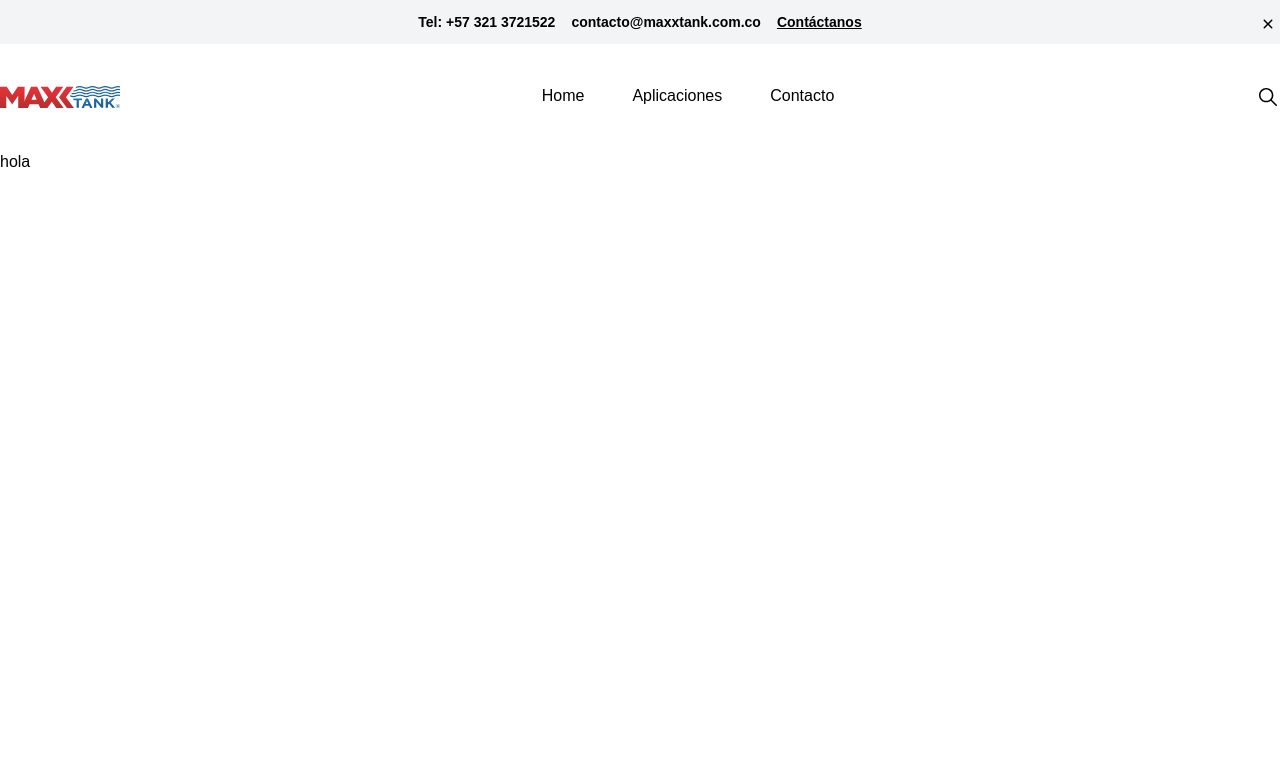
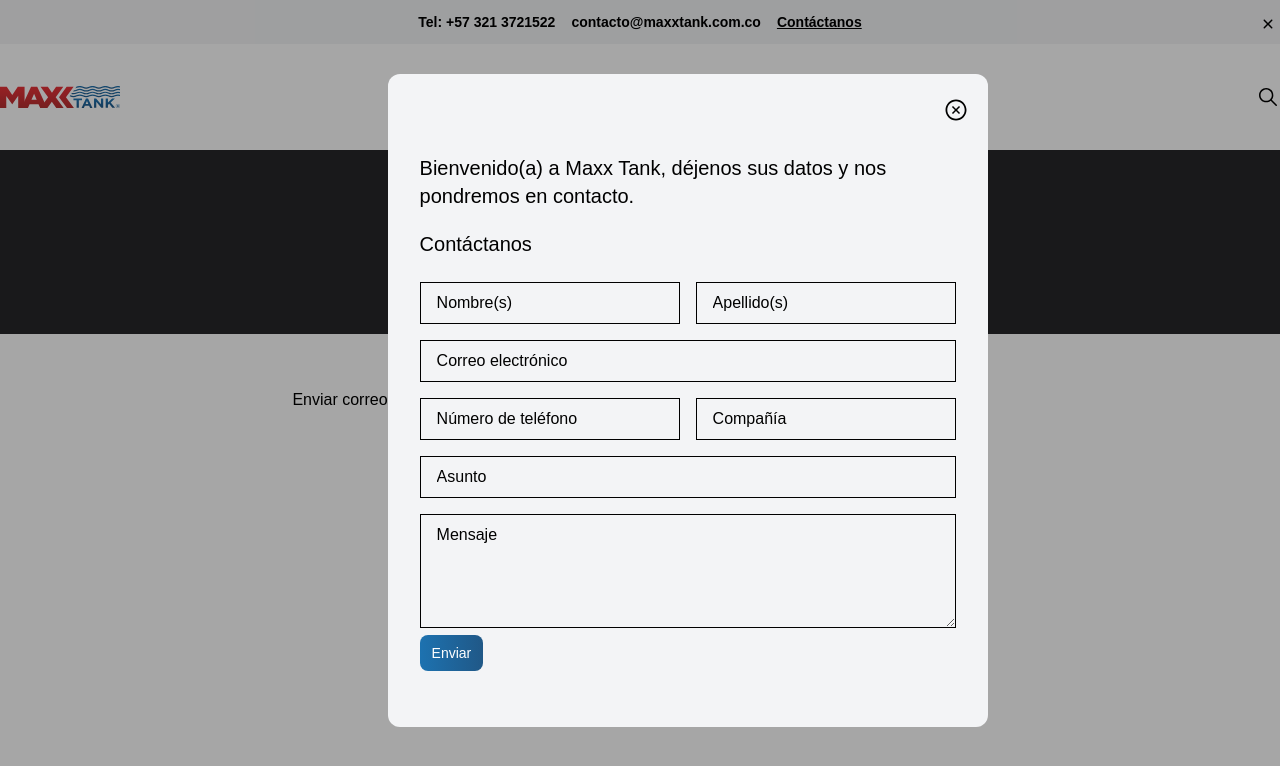
Before and after one commit to josesantanaweb/maxxtank, a React (Vite) app: page / in a window 1280 px wide. Shown: the top 766 px of the page. Built offline with nearby package versions, Linux system fonts and the light colour scheme; a web font is replaced by a local one.

Commit message:
fix: server out

```diff
--- a/src/pages/home/index.tsx
+++ b/src/pages/home/index.tsx
@@ -1,3 +1,12 @@
+import Contact from '@/components/Common/Contact'
+// import ContactForm from '@/components/Common/ContactForm'
+import Footer from '@/components/Common/Footer'
+// import AboutUs from '@/components/Home/AboutUs'
+// import Apps from '@/components/Home/Apps'
+// import MainBanner from '@/components/Home/MainBanner'
+// import Projects from '@/components/Home/Projects'
+// import Tanks from '@/components/Home/Tanks'
+// import Why from '@/components/Home/Why'
 import { useEffect, useState } from 'react'
 
 const HomePage = () => {
@@ -11,18 +20,17 @@ const HomePage = () => {
 
   return (
     <main>
-      <p>hola</p>
       {/* <MainBanner />
       <AboutUs />
       <Why />
       <Apps />
       <Tanks />
       <Projects />
-      <ContactForm />
+      <ContactForm /> */}
       <Footer />
       {open && (
         <Contact setOpen={setOpen} title="Bienvenido(a) a Maxx Tank, déjenos sus datos y nos pondremos en contacto." />
-      )} */}
+      )}
     </main>
   )
 }
```
